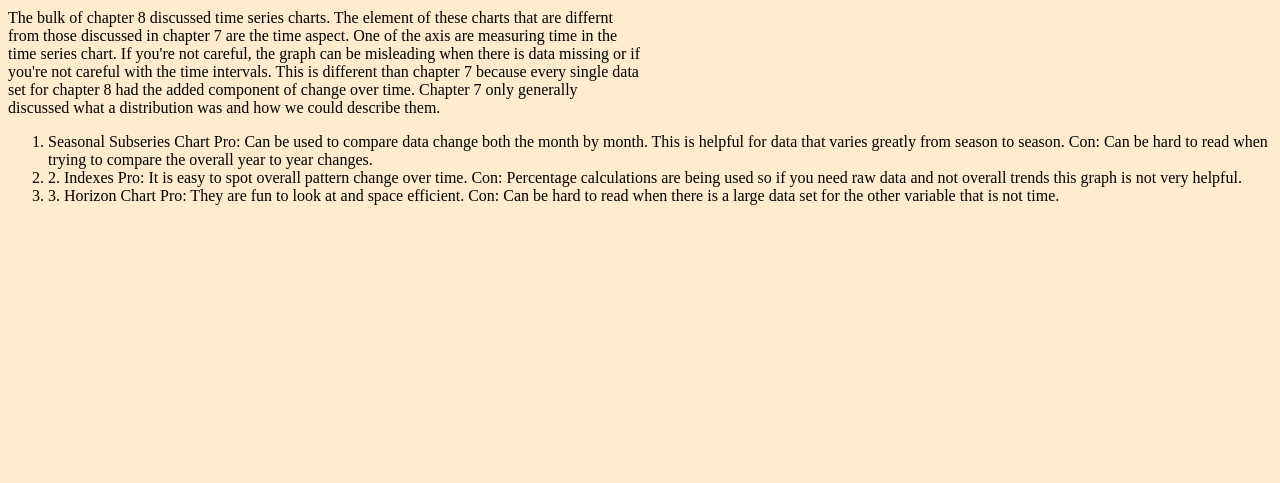
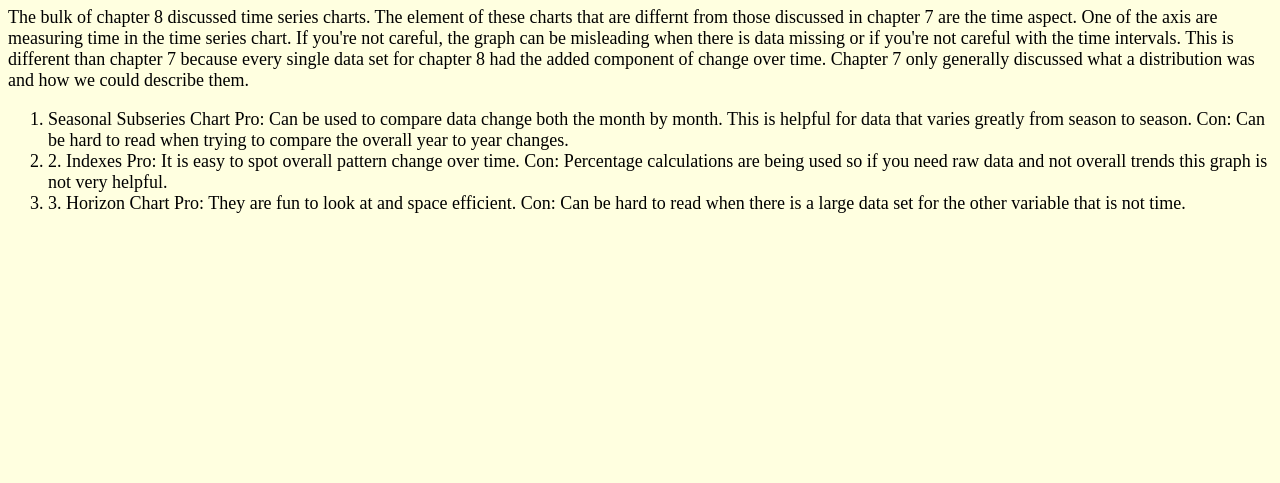
Before and after one commit to abbyhegarty/changes, a plain HTML site: page index.html in a window 1280 px wide. Shown: the part 317-800 px from the top of the page. Drawn offline with Linux system fonts and the light colour scheme.

Commit message:
Update index.html

```diff
--- a/index.html
+++ b/index.html
@@ -2,20 +2,17 @@
 <body>
 <style>
         body {
-        background-color: blanchedalmond;
+        background-color: lightyellow;
             align-content: center;
+                font-size: large;
         }
+
         h1 {
          border: solid;
 
             }
-        pre {
-            color: blue;
-            margin-right:50%;
-        }
-          p {
-            margin-right: 50%;
-        }
+
+
         </style>
 
   <h1> Changes </h1>
```
